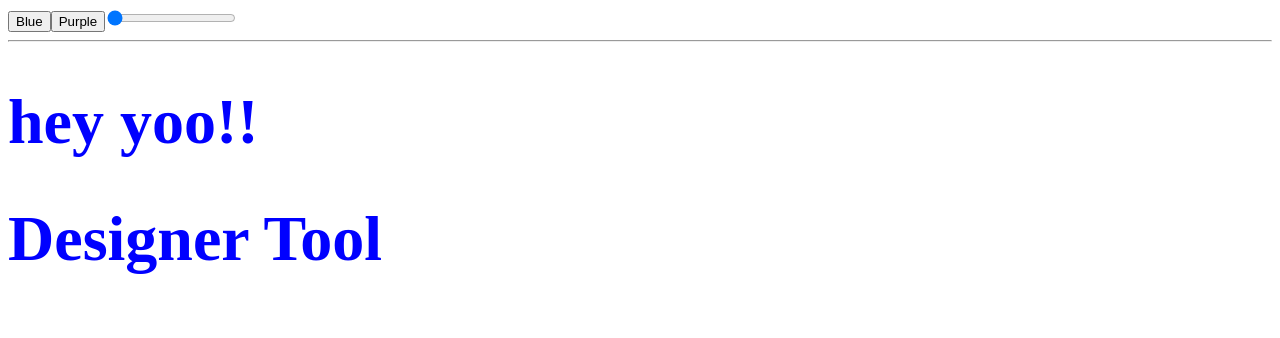
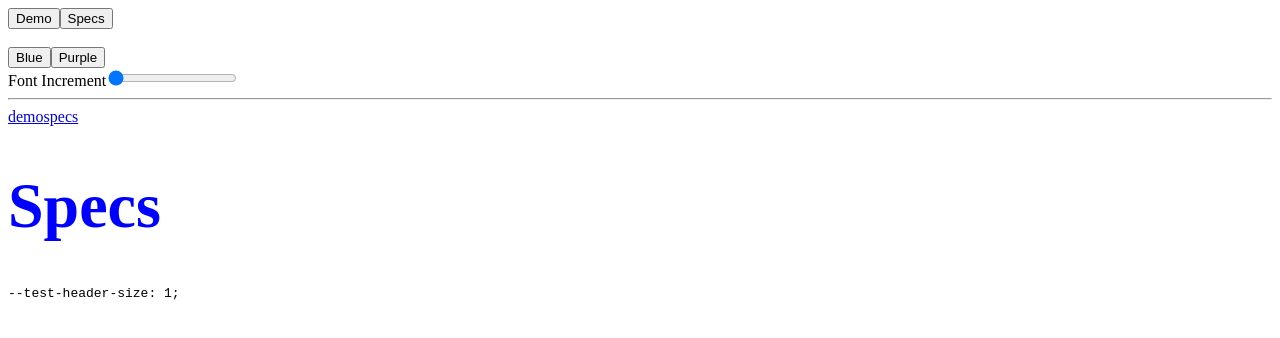
Before and after one commit to TEAMSDesign/TEAMSDesign-Designer-Tool, a React (Create React App) app: page /specs in a window 1280 px wide. Shown: the top 338 px of the page. Built offline with nearby package versions, Linux system fonts and the light colour scheme.

Commit message:
add routes and error page

```diff
--- a/package.json
+++ b/package.json
@@ -8,6 +8,7 @@
     "@testing-library/user-event": "^13.5.0",
     "react": "^18.2.0",
     "react-dom": "^18.2.0",
+    "react-router-dom": "^6.3.0",
     "react-scripts": "5.0.1",
     "web-vitals": "^2.1.4"
   },
--- a/src/App.js
+++ b/src/App.js
@@ -1,33 +1,64 @@
 import './App.css';
 import DesignerToolContainer from './components/DesignerToolContainer';
-import { useEffect } from "react";
+
+import { BrowserRouter as Router, Routes, Route, Link } from "react-router-dom";
+import Demo from "./pages/Demo"
+import Specs from "./pages/Specs"
+import ErrorPage from "./pages/ErrorPage"
+
+import * as React from "react";
 
 function App() {
 
-  useEffect(() => {
-    // const size = getComputedStyle(document.documentElement).getPropertyValue('--test-header-size');
-    // console.log(size);
-  }, []);
-
-  function setColor (newColor) {
-    document.documentElement.style.setProperty('--test-header-color', newColor);
-  }
-
-  function handleSizeChange (event) {
-    console.log(event.target.value);
-    document.documentElement.style.setProperty('--test-header-size', event.target.value);
-  }
-
   return (
     <div className="App">
-      <button onClick={() => setColor('blue')}>Blue</button>
-      <button onClick={() => setColor('purple')}>Purple</button>
-      <input name='size' min='1' max='5'type='range' defaultValue="1" step="0.01" onChange={handleSizeChange} />
-      <hr />
-      <h1>hey yoo!!</h1>
-      <DesignerToolContainer />
+      <Router>
+        <DesignerToolContainer />
+        <nav>
+         <Link to="/">demo</Link>
+         <Link to="/specs">specs</Link>
+        </nav>
+        <Routes>
+          <Route path="/" element={<Demo />}>
+          </Route>
+
+          <Route path="/specs" element={<Specs />}>
+          </Route>
+
+          <Route path="*" element={<ErrorPage />}>
+          </Route>
+        </Routes>
+      </Router>
     </div>
   );
 }
 
+// function Demo() {
+//   return (
+//     <div>
+//       <main>
+//         <h2>Welcome to the demo page!</h2>
+//         <p>You can do this, I believe in you.</p>
+//       </main>
+//       <nav>
+//         <Link to="/specs">specs</Link>
+//       </nav>
+//     </div>
+//   );
+// }
+
+// function Specs() {
+//   return (
+//     <div>
+//       <main>
+//         <h2>Welcome to the Specs page!</h2>
+//         <p>You can do this, I believe in you.</p>
+//       </main>
+//       <nav>
+//         <Link to="/">demo</Link>
+//       </nav>
+//     </div>
+//   );
+// }
+
 export default App;
--- a/src/components/DesignerToolContainer.js
+++ b/src/components/DesignerToolContainer.js
@@ -1,10 +1,40 @@
 import React from "react";
 import './DesignerToolContainer.css'
+import { useEffect } from "react";
+import { Link } from "react-router-dom";
 
 export default function DesignerToolContainer() {
+    useEffect(() => {
+        // const size = getComputedStyle(document.documentElement).getPropertyValue('--test-header-size');
+        // console.log(size);
+      }, []);
+
+      function setColor (newColor) {
+        document.documentElement.style.setProperty('--test-header-color', newColor);
+      }
+
+      function handleSizeChange (event) {
+        console.log(event.target.value);
+        document.documentElement.style.setProperty('--test-header-size', event.target.value);
+      }
+
     return (
         <div>
-            <h1>Designer Tool</h1>
+            <div>
+                <button>Demo</button>
+                <button>Specs</button>
+                {/* <Link to="/specs">specs</Link>
+                <Link to="/">demo</Link> */}
+            </div>
+            <br></br>
+            <button onClick={() => setColor('blue')}>Blue</button>
+            <button onClick={() => setColor('purple')}>Purple</button>
+            <br></br>
+            <div>
+                <label>Font Increment</label>
+                <input name='size' min='1' max='5'type='range' defaultValue="1" step="0.01" onChange={handleSizeChange} />
+            </div>
+            <hr />
         </div>
     );
 }
--- /dev/null
+++ b/src/pages/ErrorPage.js
@@ -0,0 +1,9 @@
+import React from "react";
+
+export default function ErrorPage () {
+    return (
+        <div>
+            <h1>ErrorPage</h1>
+        </div>
+    )
+}
--- a/src/pages/demo.js
+++ b/src/pages/demo.js
@@ -0,0 +1,11 @@
+import React from "react";
+
+const Demo = () => {
+    return (
+        <div>
+            <h1>Designer Tool</h1>
+        </div>
+    )
+}
+
+export default Demo;
--- a/src/pages/specs.js
+++ b/src/pages/specs.js
@@ -0,0 +1,16 @@
+import React from "react";
+
+export default function Specs () {
+    return (
+        <div>
+            <h1>Specs</h1>
+            <div class="code">
+                <pre>
+                    <code>
+                        --test-header-size: <span id="dinamicSize">1</span>;
+                    </code>
+                </pre>
+            </div>
+        </div>
+    )
+}
```
Also changed, not shown: 1 other file (tests, documents, lock files or other folders).
